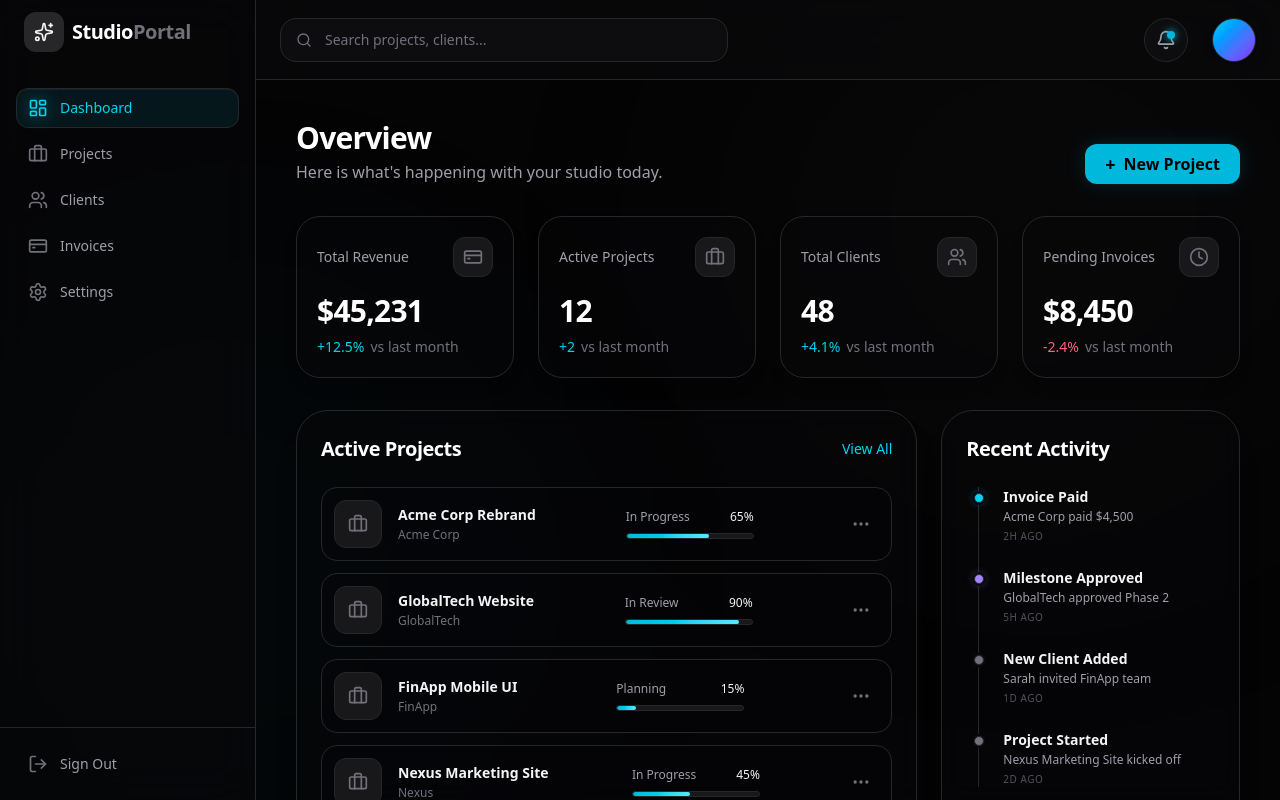
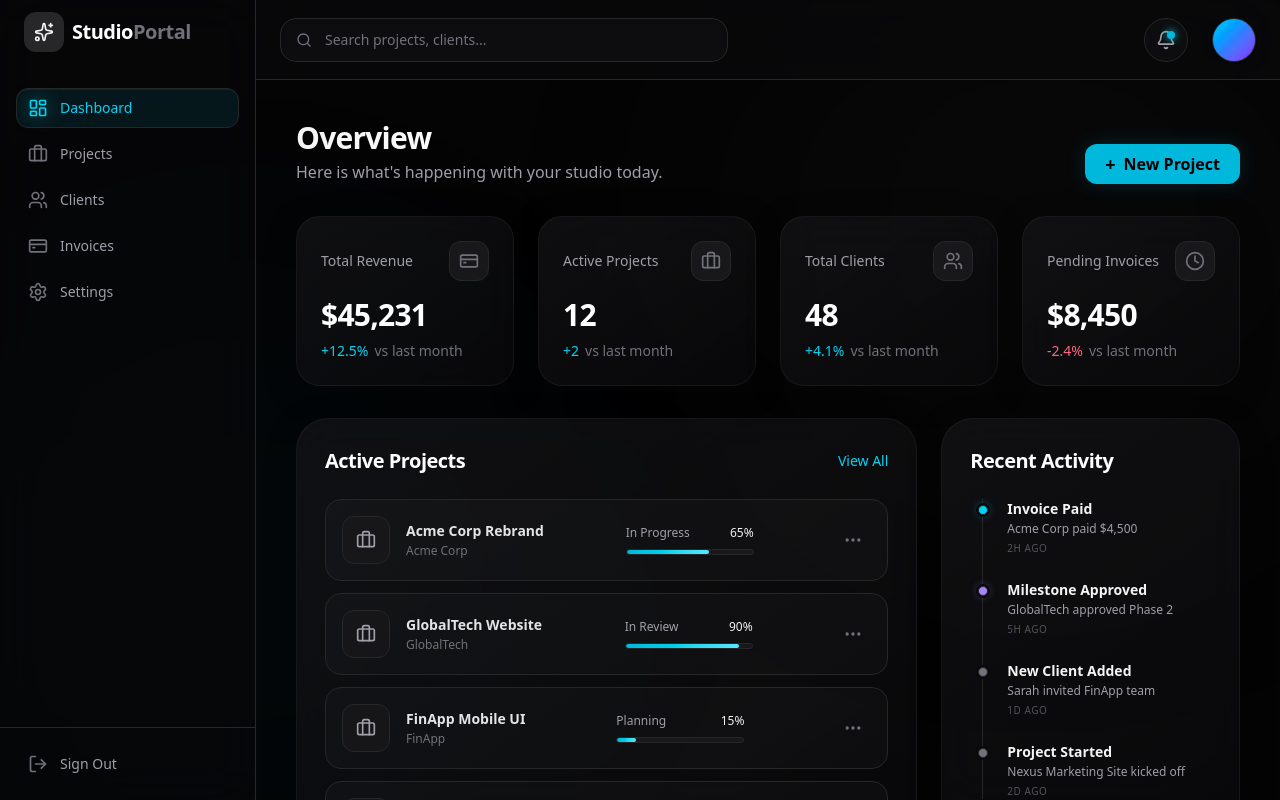
Before and after one commit to Meles-Tesfay/studioportal, a Next.js app in the folder studioportal/: page /dashboard in a window 1280 px wide. Built offline with nearby package versions, Linux system fonts and the light colour scheme.

Commit message:
enhance dashboard page and sidebar with improved styling and animations for better user experience

```diff
--- a/studioportal/src/app/dashboard/page.tsx
+++ b/studioportal/src/app/dashboard/page.tsx
@@ -36,7 +36,7 @@ export default function DashboardPage() {
         className="flex flex-col md:flex-row justify-between md:items-end gap-4"
       >
         <div>
-          <h1 className="text-3xl font-bold text-white tracking-tight">Overview</h1>
+          <h1 className="text-3xl font-bold text-transparent bg-clip-text bg-gradient-to-r from-zinc-100 via-white to-zinc-500 tracking-tight">Overview</h1>
           <p className="text-zinc-400 mt-1">Here is what's happening with your studio today.</p>
         </div>
         <motion.button
@@ -68,7 +68,7 @@ export default function DashboardPage() {
           initial={{ opacity: 0, y: 20 }}
           animate={{ opacity: 1, y: 0 }}
           transition={{ duration: 0.5, delay: 0.4 }}
-          className="lg:col-span-2 rounded-[2rem] border border-zinc-800/80 bg-zinc-950/40 p-6 shadow-xl shadow-black/20 backdrop-blur-md"
+          className="lg:col-span-2 rounded-[2rem] glass-panel p-7"
         >
           <div className="flex items-center justify-between mb-6">
             <h2 className="text-xl font-bold text-white tracking-tight">Active Projects</h2>
@@ -91,7 +91,7 @@ export default function DashboardPage() {
           initial={{ opacity: 0, y: 20 }}
           animate={{ opacity: 1, y: 0 }}
           transition={{ duration: 0.5, delay: 0.5 }}
-          className="rounded-[2rem] border border-zinc-800/80 bg-zinc-950/40 p-6 shadow-xl shadow-black/20 backdrop-blur-md"
+          className="rounded-[2rem] glass-panel p-7"
         >
           <h2 className="text-xl font-bold text-white tracking-tight mb-6">Recent Activity</h2>
           <motion.div
@@ -113,8 +113,9 @@ export default function DashboardPage() {
 
 function StatCard({ title, value, change, icon: Icon, isNegative = false }: any) {
   return (
-    <motion.div variants={{ hidden: { opacity: 0, y: 20 }, show: { opacity: 1, y: 0 } }} className="group rounded-[1.5rem] border border-zinc-800/80 bg-zinc-950/40 p-5 shadow-lg shadow-black/20 transition-all duration-300 hover:bg-zinc-900/60 hover:border-cyan-500/30">
-      <div className="flex items-center justify-between">
+    <motion.div variants={{ hidden: { opacity: 0, y: 20 }, show: { opacity: 1, y: 0 } }} className="group rounded-[1.5rem] glass-panel p-6 transition-all duration-300 hover:border-cyan-500/40 hover:-translate-y-1 hover:shadow-[0_15px_40px_-10px_rgba(34,211,238,0.15)] relative overflow-hidden">
+      <div className="absolute inset-0 bg-gradient-to-br from-cyan-500/0 via-transparent to-cyan-500/0 group-hover:from-cyan-500/5 group-hover:to-transparent transition-all duration-500" />
+      <div className="flex items-center justify-between relative z-10">
         <p className="text-sm font-medium text-zinc-400">{title}</p>
         <div className="flex h-10 w-10 items-center justify-center rounded-xl bg-zinc-900 border border-zinc-800 text-zinc-500 group-hover:bg-cyan-500/10 group-hover:border-cyan-500/20 group-hover:text-cyan-400 transition-all duration-300">
           <Icon className="h-5 w-5" />
@@ -135,15 +136,16 @@ function ProjectRow({ name, client, status, progress }: any) {
   return (
     <motion.div
       variants={{ hidden: { opacity: 0, x: -20 }, show: { opacity: 1, x: 0 } }}
-      className="group flex items-center justify-between rounded-2xl border border-zinc-800/40 bg-zinc-950/20 p-3 transition-all duration-300 hover:scale-[1.01] hover:border-cyan-500/30 hover:bg-zinc-900/60 hover:shadow-[0_0_20px_rgba(34,211,238,0.05)] cursor-pointer"
+      className="group flex items-center justify-between rounded-2xl border border-white/5 bg-white/[0.02] p-4 transition-all duration-300 hover:scale-[1.02] hover:border-cyan-500/30 hover:bg-white/[0.04] hover:shadow-[0_0_30px_rgba(34,211,238,0.1)] cursor-pointer relative overflow-hidden"
     >
-      <div className="flex items-center gap-4">
-        <div className="flex h-12 w-12 items-center justify-center rounded-xl bg-zinc-900 border border-zinc-800 text-zinc-500 group-hover:text-cyan-400 group-hover:border-cyan-500/20 transition-all duration-300">
+      <div className="absolute inset-0 bg-gradient-to-r from-cyan-500/0 via-cyan-500/0 to-cyan-500/0 group-hover:from-cyan-500/5 group-hover:to-transparent transition-all duration-500" />
+      <div className="flex items-center gap-4 relative z-10">
+        <div className="flex h-12 w-12 items-center justify-center rounded-xl bg-zinc-900/80 border border-zinc-800/80 text-zinc-400 group-hover:text-cyan-400 group-hover:border-cyan-500/30 group-hover:shadow-[0_0_15px_rgba(34,211,238,0.2)] transition-all duration-300">
           <Briefcase className="h-5 w-5" />
         </div>
         <div>
-          <h4 className="text-sm font-bold text-zinc-100 group-hover:text-white transition-colors">{name}</h4>
-          <p className="text-xs text-zinc-500 mt-0.5">{client}</p>
+          <h4 className="text-sm font-bold text-zinc-200 group-hover:text-white transition-colors">{name}</h4>
+          <p className="text-xs text-zinc-500 group-hover:text-cyan-100/50 transition-colors mt-0.5">{client}</p>
         </div>
       </div>
       <div className="hidden md:flex flex-col items-end gap-2 w-32">
--- a/studioportal/src/components/dashboard/sidebar.tsx
+++ b/studioportal/src/components/dashboard/sidebar.tsx
@@ -59,10 +59,11 @@ export function Sidebar() {
           );
         })}
       </nav>
-      <div className="p-4 border-t border-zinc-800/80">
-        <button className="group flex w-full items-center gap-3 rounded-xl px-3 py-2.5 text-sm font-medium text-zinc-400 transition-all hover:bg-zinc-800/50 hover:text-rose-400">
-          <LogOut className="h-5 w-5 text-zinc-500 transition-transform duration-300 group-hover:rotate-12 group-hover:text-rose-400" />
-          Sign Out
+      <div className="p-4 border-t border-zinc-800/80 mt-auto">
+        <button className="group relative flex w-full items-center gap-3 rounded-xl px-3 py-2.5 text-sm font-medium text-zinc-400 transition-all duration-300 hover:bg-rose-500/10 hover:text-rose-400 overflow-hidden">
+          <div className="absolute inset-0 bg-gradient-to-r from-rose-500/0 via-rose-500/5 to-transparent -translate-x-full group-hover:translate-x-0 transition-transform duration-500" />
+          <LogOut className="relative z-10 h-5 w-5 text-zinc-500 transition-transform duration-300 group-hover:rotate-[15deg] group-hover:scale-110 group-hover:text-rose-400" />
+          <span className="relative z-10">Sign Out</span>
         </button>
       </div>
     </aside>
```
